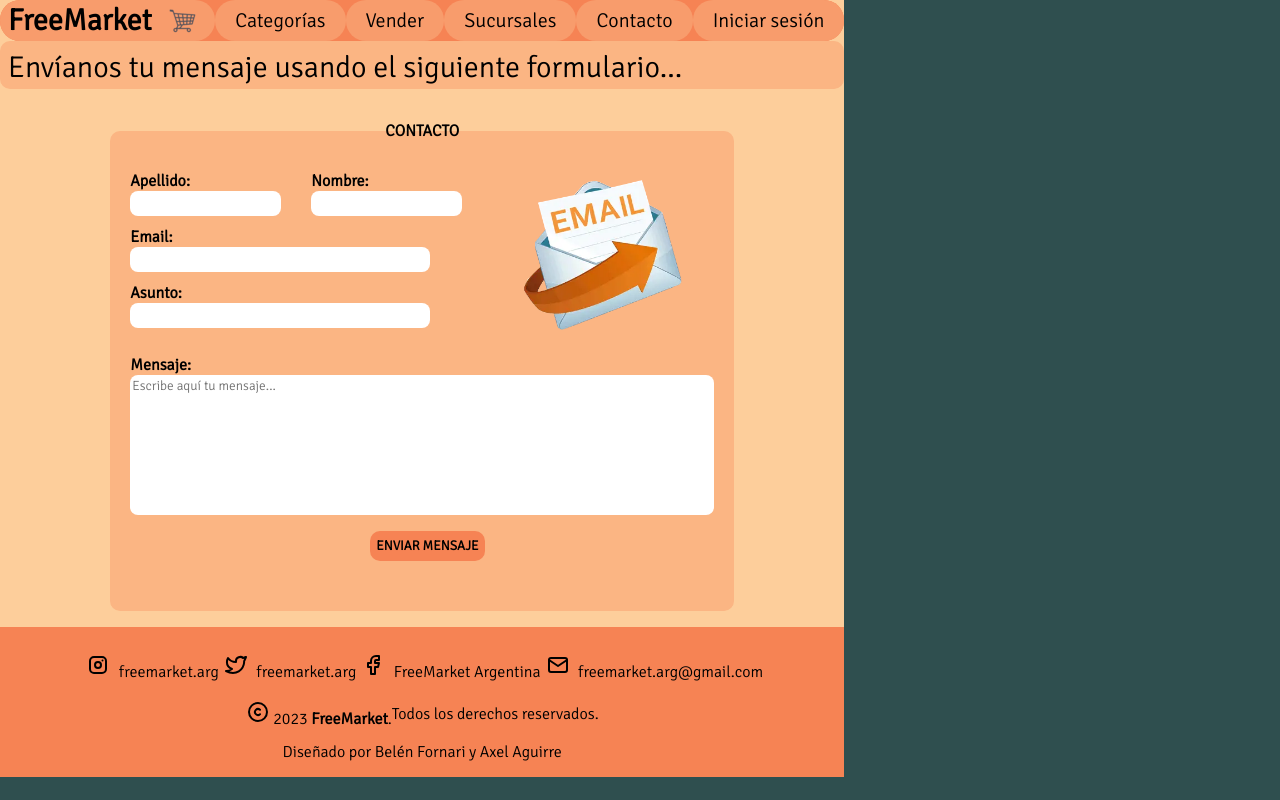
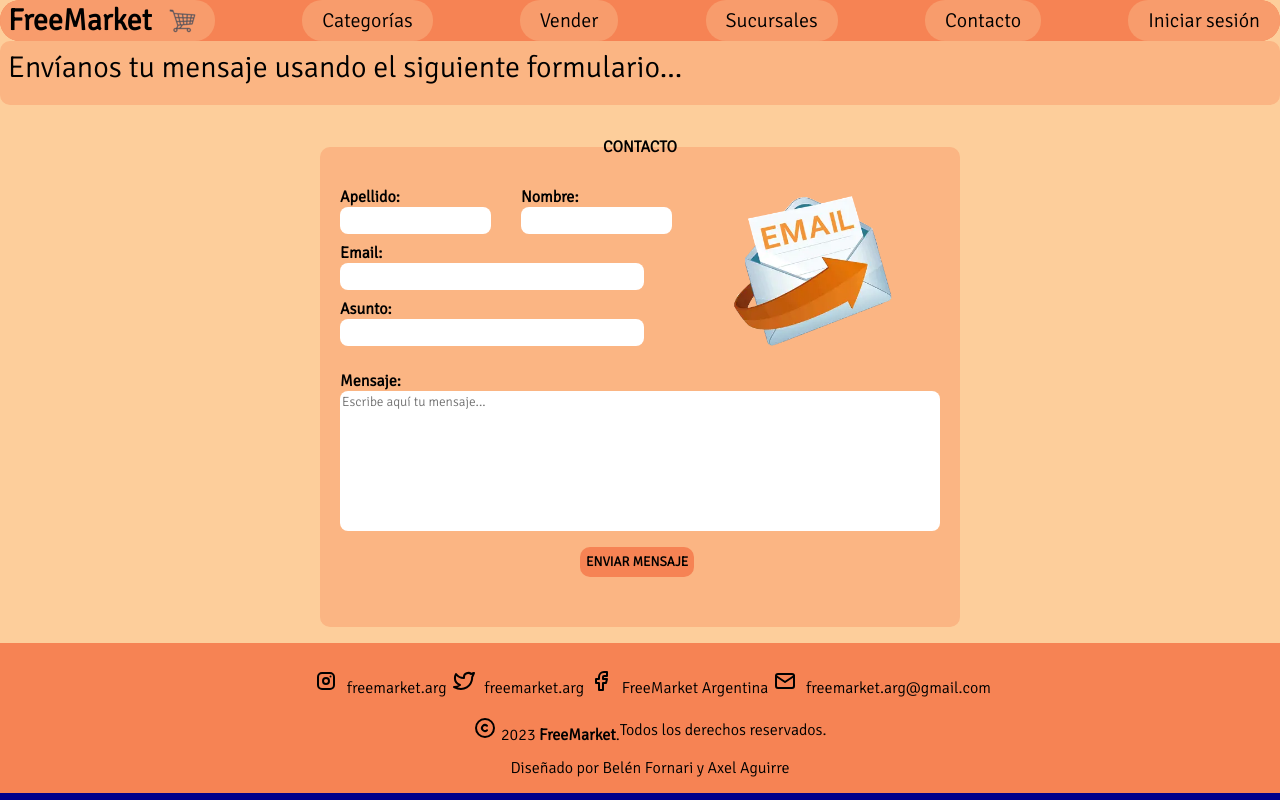
Before and after one commit to axelmatiasaguirre/tpo_freemarket, a Django app: page /contacto/ in a window 1280 px wide. Run offline with Django 3.2, Linux system fonts and the light colour scheme.

Commit message:
deploy v1.3

```diff
--- a/static/css/contacto/contacto.css
+++ b/static/css/contacto/contacto.css
@@ -8,7 +8,6 @@
     --init-text: #fbb583;
     --background: #fdce9b;
     --form: #ffe7b2;
-    box-sizing: border-box;
 }
 
 body,
@@ -33,7 +32,7 @@ footer {
 }
 
 .container {
-    background-color: darkslategrey;
+    background-color: darkblue;
 
     display: grid;
     grid-template-areas:
@@ -42,7 +41,7 @@ footer {
         "footer";
     grid-template-columns: auto;
     grid-template-rows: max-content;
-    width: max-content;
+    width: 100vw;
 }
 
 header {
```
